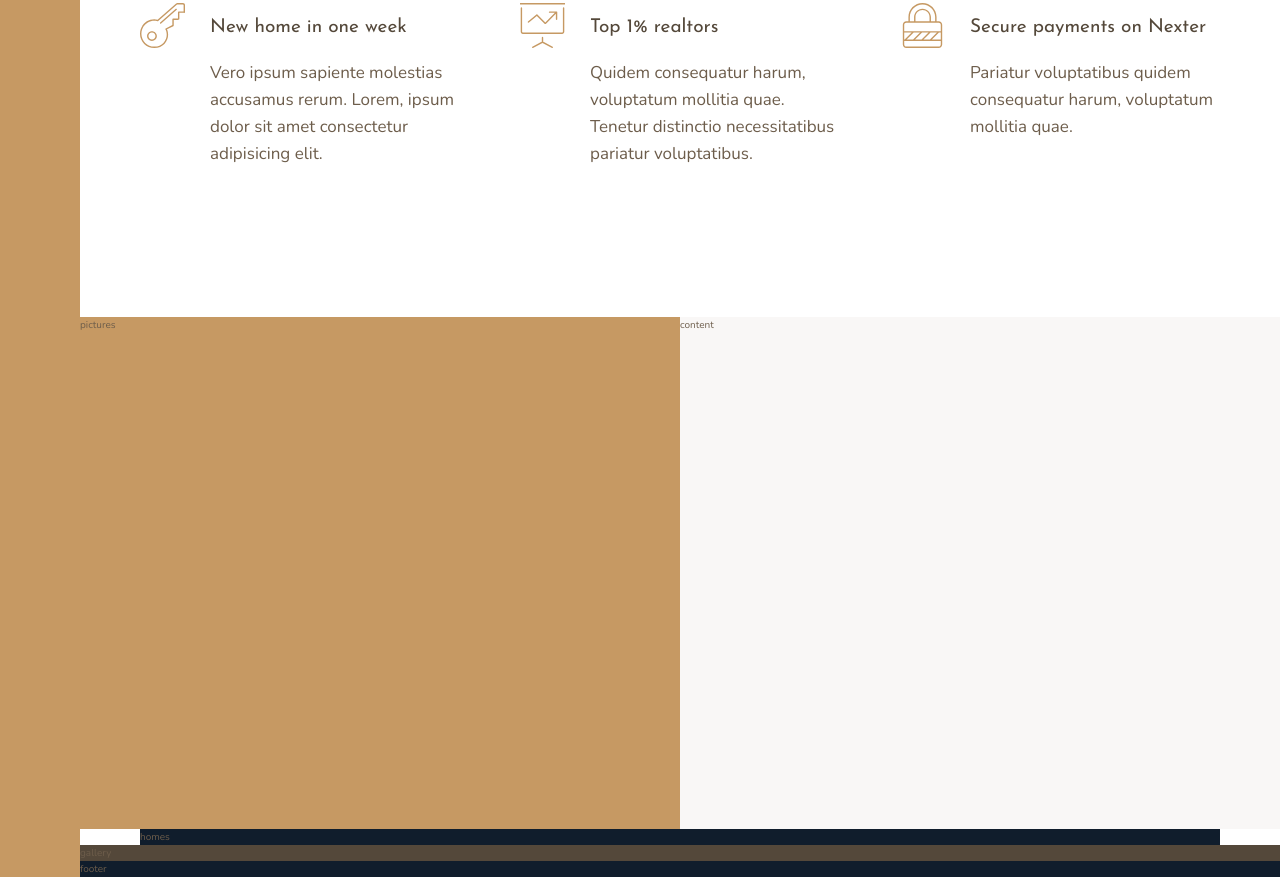
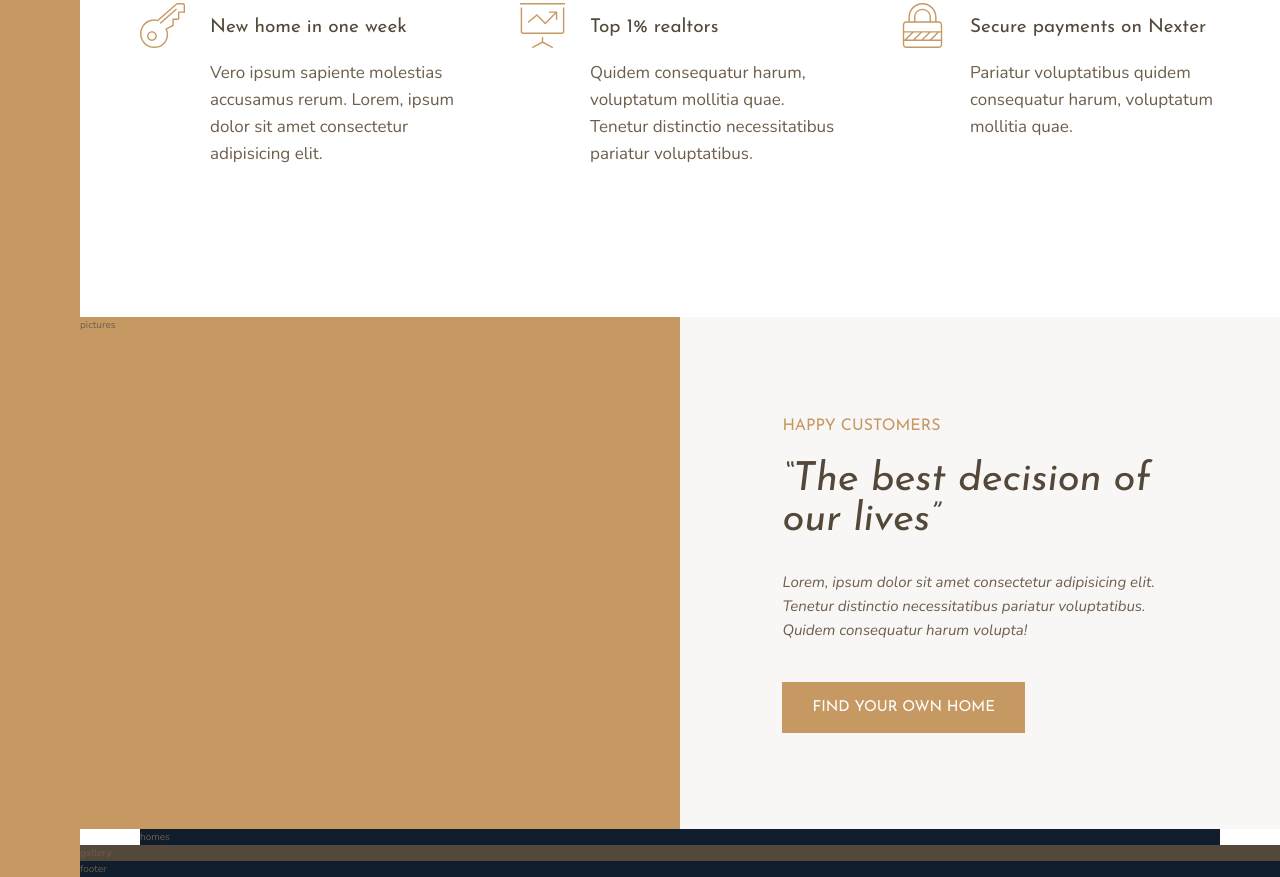
Before and after one commit to iuliancarnaru/courses, a website: page Nexter/index.html in a window 1280 px wide. Shown: the part 991-1868 px from the top of the page. Drawn offline with nearby package versions, Linux system fonts and the light colour scheme.

Commit message:
story content

```diff
--- a/Nexter/index.html
+++ b/Nexter/index.html
@@ -81,7 +81,12 @@
             pictures
         </div>
         <div class="story__content">
-            content
+            <h3 class="heading-3 mb-sm">Happy customers</h3>
+            <h2 class="heading-2 heading-2--dark mb-md">&ldquo;The best decision of our lives&rdquo;</h2>
+            <p class="story__text">
+                Lorem, ipsum dolor sit amet consectetur adipisicing elit. Tenetur distinctio necessitatibus pariatur voluptatibus. Quidem consequatur harum volupta!
+            </p>
+            <button class="btn">Find your own home</button>
         </div>
         <section class="homes">
             homes
--- a/Nexter/sass/_story.scss
+++ b/Nexter/sass/_story.scss
@@ -6,5 +6,24 @@
     &__content {
         background-color: $color-grey-light-1;
         grid-column: col-start 5 / full-end;
+        padding: 6rem 8vw;
+
+        /*
+        display: flex;
+        flex-direction: column;
+        justify-content: center;
+        align-items: flex-start;
+        */
+
+        display: grid;
+        align-content: center;
+        justify-items: start;
+
+
+    }
+    &__text {
+        font-size: 1.5rem;
+        font-style: italic;
+        margin-bottom: 4rem;
     }
 }
--- a/Nexter/sass/_typography.scss
+++ b/Nexter/sass/_typography.scss
@@ -9,10 +9,24 @@
 
 .heading-2 {
     @extend %heading;
+    font-size: 4rem;
+    font-style: italic;
+    line-height: 1;
+
+    &--light {
+        color: $color-grey-light-1;
+    }
+
+    &--dark {
+        color: $color-grey-dark-1;
+    }
 }
 
 .heading-3 {
     @extend %heading;
+    font-size: 1.6rem;
+    color: $color-primary;
+    text-transform: uppercase;
 }
 
 .heading-4 {
@@ -27,3 +41,33 @@
         color: $color-grey-dark-1;
     }
 }
+
+.btn {
+    background-color: $color-primary;
+    color: #fff;
+    border: none;
+    border-radius: 0;
+    font-family: $font-display;
+    font-size: 1.5rem;
+    text-transform: uppercase;
+    padding: 1.8rem 3rem;
+    cursor: pointer;
+    transition: all .2s;
+
+    &:hover {
+        background-color: $color-primary-dark;
+    }
+}
+
+.mb-sm {
+    margin-bottom: 2rem;
+}
+.mb-md {
+    margin-bottom: 3rem;
+}
+.mb-lg {
+    margin-bottom: 4rem;
+}
+.mb-hg {
+    margin-bottom: 8rem;
+}
```
Also changed, not shown: Nexter/css/style.css.
